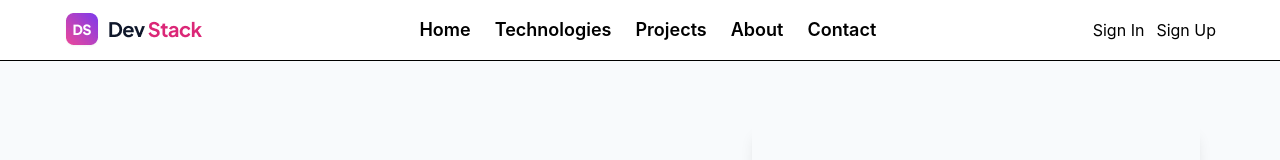
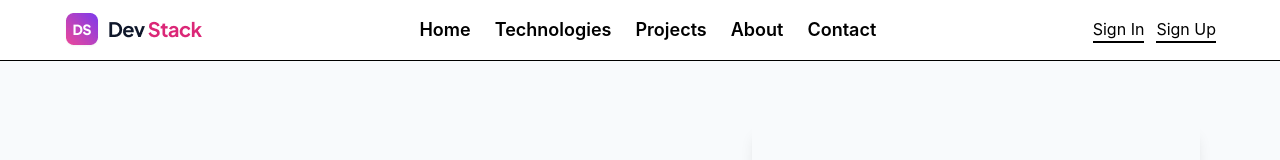
Before and after one commit to Md-Adnan-Talukdar/Dev-Stack, a React (Vite) app: page / in a window 1280 px wide. Shown: the top 160 px of the page. Built offline with nearby package versions, Linux system fonts and the light colour scheme.

Commit message:
border changed

```diff
--- a/src/components/Navbar.tsx
+++ b/src/components/Navbar.tsx
@@ -19,8 +19,8 @@
             <li>Contact</li>
          </ul>
          <div className="flex items-center gap-3">
-             <button className="btn btn-active btn-success border-b-black rounded-b-md">Sign In</button>
-<button className="btn btn-active btn-success border-b-black rounded-b-md">Sign Up</button>
+             <button className="btn btn-active btn-success border-b-2 ">Sign In</button>
+<button className="btn btn-active btn-success border-b-2 ">Sign Up</button>
     </div>
          </div>
 
```
